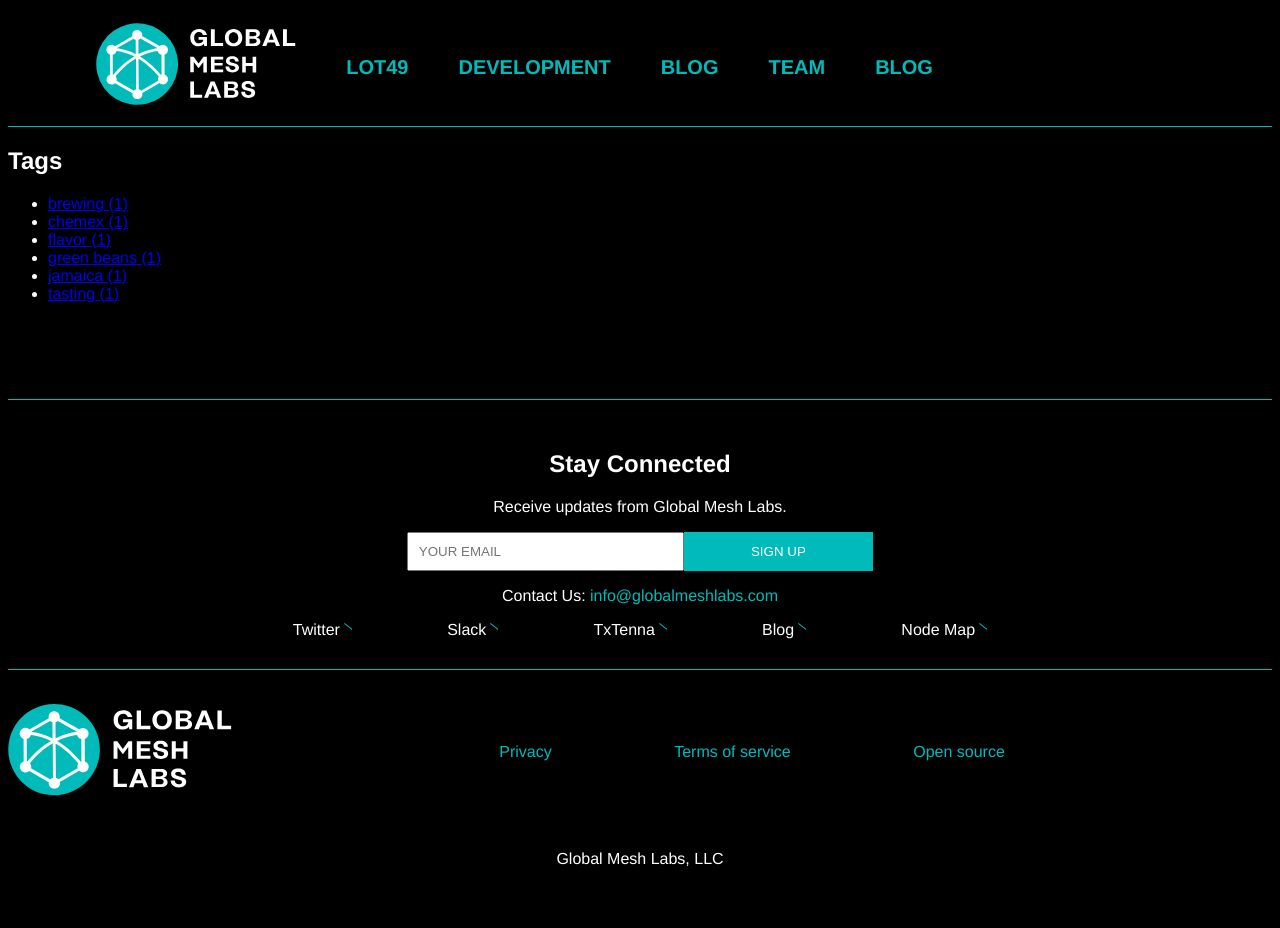
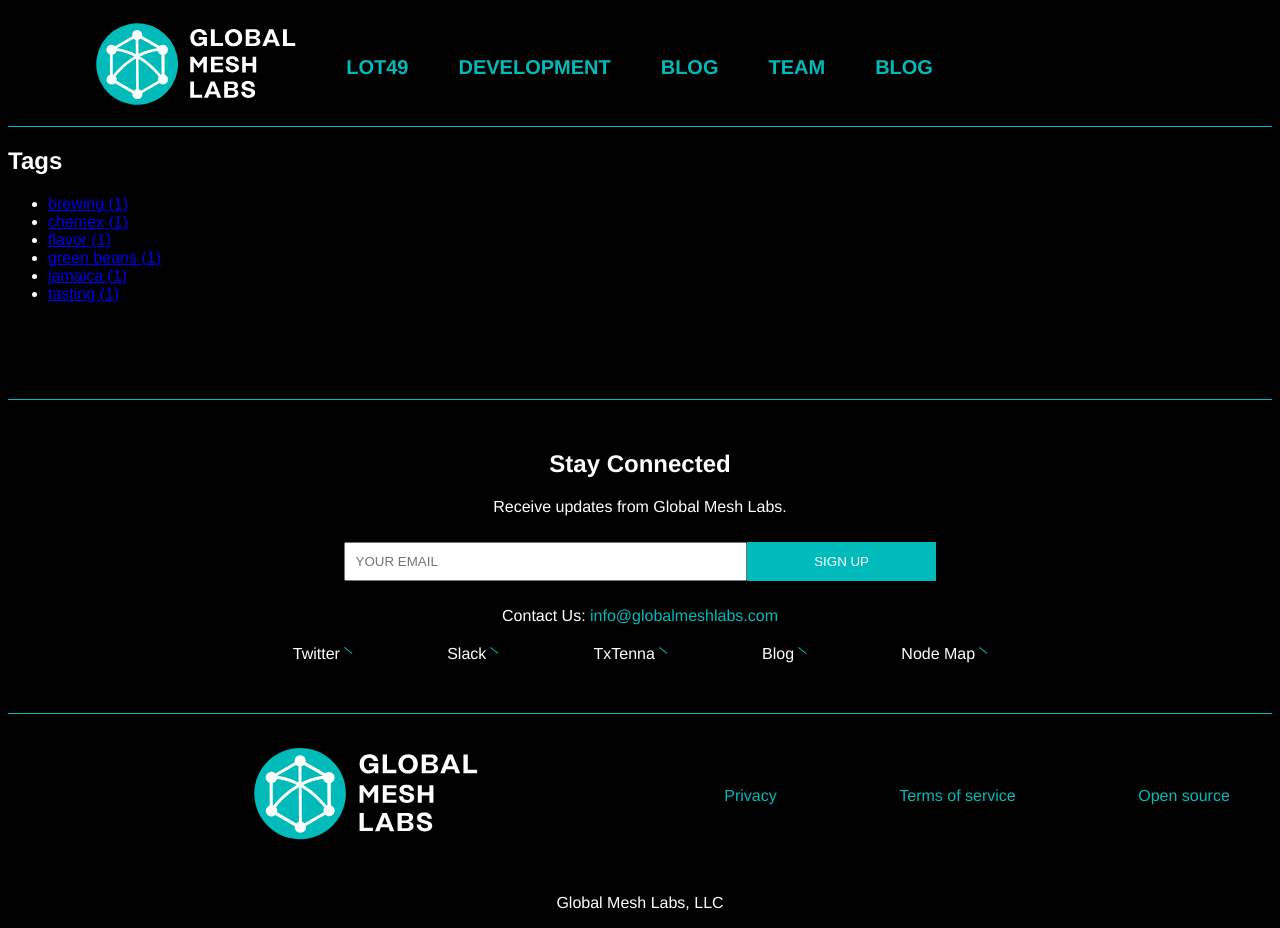
Before and after one commit to jarvisjohnson/gatsby-starter, a Gatsby site: page /tags in a window 1280 px wide. Before the commit the page ends 884 px from the top, so only its background shows below. Built offline with nearby package versions, Linux system fonts and the light colour scheme; Gatsby itself is replaced by a stand-in of ours; a web font is replaced by a local one.

Commit message:
almost there on the styling

```diff
--- a/src/scss/components/_footer.scss
+++ b/src/scss/components/_footer.scss
@@ -1,51 +1,61 @@
 body {
-    background: black;
-    color: white;
+    background: $c-black;
+    color: $c-white;
 }
 .cFooter {
     text-align: center;
     &-info {
-        border-top:1px solid #00BBBA;
-        border-bottom:1px solid #00BBBA;
+        border-top:1px solid $c-teal;
+        border-bottom:1px solid $c-teal;
         padding: 30px 0;
     }
     &-input {
-        width: 20%;
+        width: 30%;
         padding: 10px;
+        margin:10px 0;
     }
     &-btn {
         padding: 11px;
         width: 15%;
-        background-color: #00BBBA;
-        color: white;
-        border: 1px solid #00BBBA;
+        background-color: $c-teal;
+        color: $c-white;
+        border: 1px solid $c-teal;
     }
     &-linkList {
         display: flex;
         justify-content: space-evenly;
         width: 70%;
         margin: auto;
+        margin-bottom: 20px;
     }
     &-link {
         &.blue {
-            color: #00BBBA;
+            color: $c-teal;
             text-decoration: none;
         }
         &.white {
-            color: white;
+            color: $c-white;
             text-decoration: none;
         }
     }
     &-subsection-inner {
         display: flex;
+        justify-content: space-evenly;
+        margin: auto;
+    }
+    &-subtext {
+        margin-bottom: 20px;
     }
     &-sublinkList {
-        margin: auto;
+        margin: auto 0;
         display: flex;
         justify-content: space-between;
         width: 40%;
     }
+    .content {
+        width: 50%;
+    }
 }
 .chevron-right {
-    fill: #00BBBA;
+    fill: $c-teal;
 }
```
